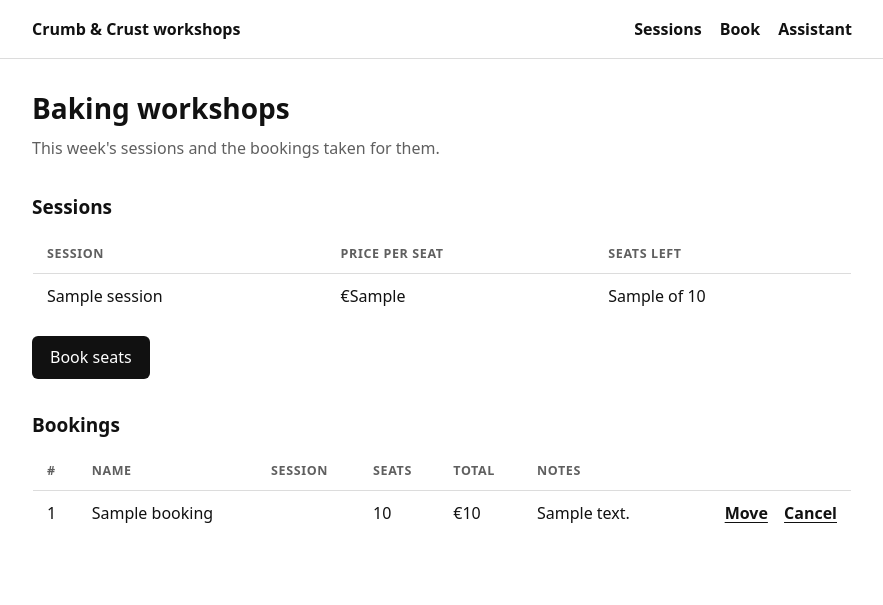
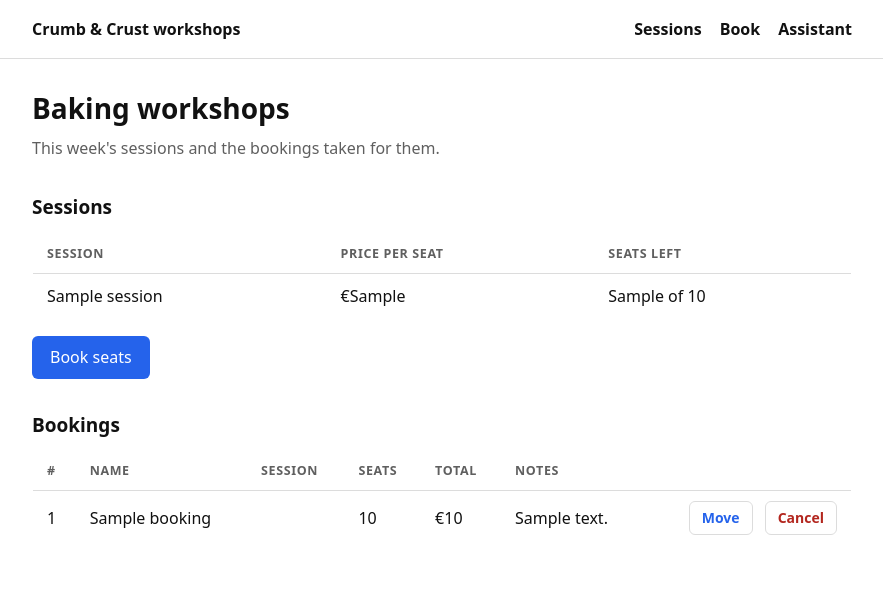
Before and after one commit to harivansh0/formbridge, a Symfony app: template templates/workshop/home.html.twig in a window 1280 px wide. Shown: the top 605 px of the page, without its empty margins (198-1081 px from the left). Run offline with Twig, Linux system fonts and the light colour scheme; the template is opened without the code that fills it: most values are stand-ins (such as "Sample title", 1, 10 or a date in 2020); some libraries are stand-ins or nearby versions.

Commit message:
Add a blue accent and show Move and Cancel as buttons

```diff
--- a/formbridge/templates/_styles.css.twig
+++ b/formbridge/templates/_styles.css.twig
@@ -1,6 +1,6 @@
 :root {
     --fb-bg: #ffffff; --fb-fg: #111111; --fb-muted: #5f5f5f; --fb-line: #d4d4d4; --fb-field: #ffffff;
-    --fb-accent: #111111; --fb-accent-fg: #ffffff; --fb-bad: #b3261e; --fb-bad-soft: #fbe9e7; --fb-good: #111111;
+    --fb-accent: #2563eb; --fb-accent-fg: #ffffff; --fb-bad: #b3261e; --fb-bad-soft: #fbe9e7; --fb-good: #2563eb;
     color-scheme: light;
 }
 * { box-sizing: border-box; }
@@ -29,7 +29,7 @@ body { margin: 0; background: var(--fb-bg); color: var(--fb-fg); font: 15px/1.5
 .fb-actions { margin-top: 18px; }
 .fb-submit { font: inherit; font-weight: 650; padding: 9px 18px; border: 0; border-radius: 6px; cursor: pointer;
     background: var(--fb-accent); color: var(--fb-accent-fg); }
-.fb-submit:hover { opacity: .85; }
+.fb-submit:hover { filter: brightness(1.08); }
 .fb-done { display: grid; grid-template-columns: auto 1fr; column-gap: 12px; align-items: start; }
 .fb-check { grid-row: span 2; width: 34px; height: 34px; border-radius: 50%; display: grid; place-items: center;
     background: var(--fb-good); color: var(--fb-bg); font-weight: 700; }
--- a/formbridge/templates/preview.html.twig
+++ b/formbridge/templates/preview.html.twig
@@ -7,7 +7,7 @@
     <title>FormBridge preview</title>
     <link rel="icon" href="data:,">
     <style>
-        :root { --bg: #ffffff; --card: #ffffff; --fg: #111111; --muted: #5f5f5f; --line: #d4d4d4; --accent: #111111; --accent-fg: #ffffff; --you: #f0f0f0; --code: #f6f6f6; --bad: #b3261e; color-scheme: light; }
+        :root { --bg: #ffffff; --card: #ffffff; --fg: #111111; --muted: #5f5f5f; --line: #d4d4d4; --accent: #2563eb; --accent-fg: #ffffff; --you: #eef3ff; --code: #f6f6f6; --bad: #b3261e; color-scheme: light; }
         * { box-sizing: border-box; }
         body { margin: 0; background: var(--bg); color: var(--fg); font: 15px/1.5 system-ui, -apple-system, "Segoe UI", sans-serif; }
         main { max-width: 760px; margin: 0 auto; padding: 24px 16px 80px; }
--- a/templates/assistant/screen.html.twig
+++ b/templates/assistant/screen.html.twig
@@ -8,7 +8,7 @@
     <style>
         :root {
             --bg: #ffffff; --panel: #ffffff; --fg: #111111; --muted: #5f5f5f; --line: #dcdcdc;
-            --accent: #111111; --accent-fg: #ffffff; --me: #111111; --me-fg: #ffffff; --them: #f3f3f3; --note: #f3f3f3; --note-fg: #3d3d3d;
+            --accent: #2563eb; --accent-fg: #ffffff; --me: #2563eb; --me-fg: #ffffff; --them: #f3f3f3; --note: #f3f3f3; --note-fg: #3d3d3d;
             color-scheme: light;
         }
         * { box-sizing: border-box; }
@@ -20,7 +20,7 @@
         .pane > header h1 { font-size: 15px; margin: 0; }
         .pane > header p { margin: 0; color: var(--muted); font-size: 12.5px; }
         .pane > header .grow { flex: 1; min-width: 0; }
-        .avatar { width: 32px; height: 32px; border-radius: 50%; background: var(--accent); color: var(--accent-fg); display: grid; place-items: center; font-weight: 700; flex: none; }
+        .avatar { width: 32px; height: 32px; border-radius: 50%; background: var(--fg); color: var(--panel); display: grid; place-items: center; font-weight: 700; flex: none; }
         .avatar.site { border-radius: 8px; background: var(--them); color: var(--fg); border: 1px solid var(--line); }
         .quiet { font: inherit; font-size: 12.5px; color: var(--muted); background: none; border: 1px solid var(--line); border-radius: 999px; padding: 4px 11px; cursor: pointer; text-decoration: none; }
         .quiet:hover { color: var(--fg); }
--- a/templates/base.html.twig
+++ b/templates/base.html.twig
@@ -6,14 +6,15 @@
     <title>{% block title %}Crumb & Crust workshops{% endblock %}</title>
     <link rel="icon" href="data:,">
     <style>
-        :root { --bg: #ffffff; --card: #ffffff; --fg: #111111; --muted: #5f5f5f; --line: #dcdcdc; --accent: #111111; --accent-fg: #ffffff; --bad: #b3261e; --bad-soft: #fbe9e7; --good-soft: #f3f3f3; color-scheme: light; }
+        :root { --bg: #ffffff; --card: #ffffff; --fg: #111111; --muted: #5f5f5f; --line: #dcdcdc; --accent: #2563eb; --accent-fg: #ffffff; --bad: #b3261e; --bad-soft: #fbe9e7; --good-soft: #f3f3f3; color-scheme: light; }
         * { box-sizing: border-box; }
         body { margin: 0; background: var(--bg); color: var(--fg); font: 16px/1.55 system-ui, -apple-system, "Segoe UI", sans-serif; }
         header.site { border-bottom: 1px solid var(--line); background: var(--card); }
         header.site div, main { max-width: 860px; margin: 0 auto; padding: 0 20px; }
         header.site div { display: flex; align-items: center; justify-content: space-between; height: 58px; }
         header.site a.brand { font-weight: 700; color: var(--fg); text-decoration: none; }
-        header.site nav a { color: var(--accent); text-decoration: none; margin-left: 18px; font-weight: 600; }
+        header.site nav a { color: var(--fg); text-decoration: none; margin-left: 18px; font-weight: 600; }
+        header.site nav a:hover { color: var(--accent); }
         main { padding-top: 28px; padding-bottom: 60px; }
         h1 { font-size: 28px; margin: 0 0 6px; } h2 { font-size: 19px; margin: 32px 0 10px; }
         p.lede { color: var(--muted); margin: 0 0 20px; max-width: 62ch; }
@@ -33,11 +34,14 @@
         tr.cancelled td { color: var(--muted); }
         tr.cancelled td:nth-child(-n+5) { text-decoration: line-through; }
         td.row-actions { white-space: nowrap; text-align: right; }
-        td.row-actions a, a.back { color: var(--accent); text-decoration: underline; text-underline-offset: 3px; font-weight: 600; margin-left: 12px; }
+        td.row-actions a, a.back { display: inline-block; color: var(--accent); background: var(--card); border: 1px solid var(--line); border-radius: 6px; padding: 5px 12px; font-size: 14px; font-weight: 600; text-decoration: none; margin-left: 8px; }
+        td.row-actions a:hover, a.back:hover { border-color: var(--accent); }
+        td.row-actions a.danger { color: var(--bad); }
+        td.row-actions a.danger:hover { border-color: var(--bad); }
         @media (max-width: 720px) {
             th, td { padding: 9px 10px; }
             .col-notes { display: none; }
-            td.row-actions a { display: block; margin-left: 0; }
+            td.row-actions a { display: block; margin: 0 0 6px; text-align: center; }
         }
         .badge { font-size: 12px; text-transform: uppercase; letter-spacing: .05em; color: var(--muted); border: 1px solid var(--line); border-radius: 999px; padding: 2px 9px; }
     </style>
--- a/templates/workshop/home.html.twig
+++ b/templates/workshop/home.html.twig
@@ -36,7 +36,7 @@
                         <span class="badge">Cancelled</span>
                     {% else %}
                         <a href="{{ path('booking_move', {id: booking.id}) }}">Move</a>
-                        <a href="{{ path('booking_cancel', {id: booking.id}) }}">Cancel</a>
+                        <a class="danger" href="{{ path('booking_cancel', {id: booking.id}) }}">Cancel</a>
                     {% endif %}
                 </td>
             </tr>
```
Also changed, not shown: formbridge/CHANGELOG.md, 1 other file.
